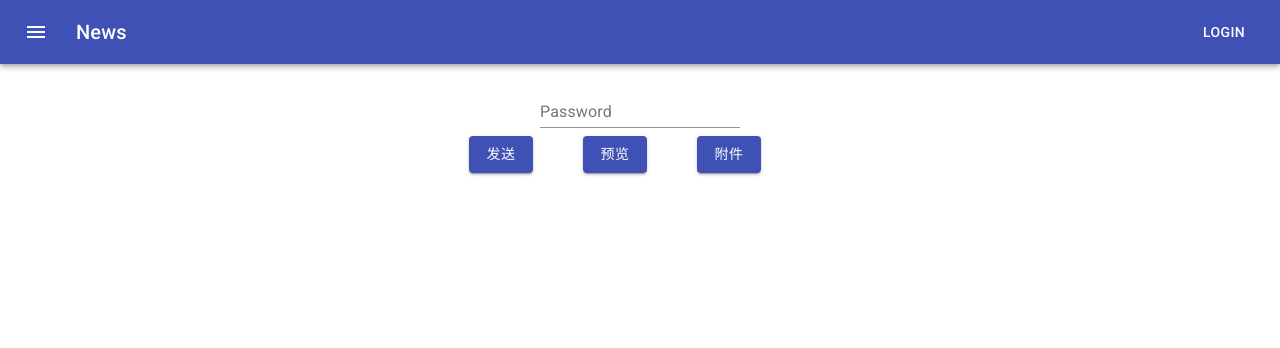
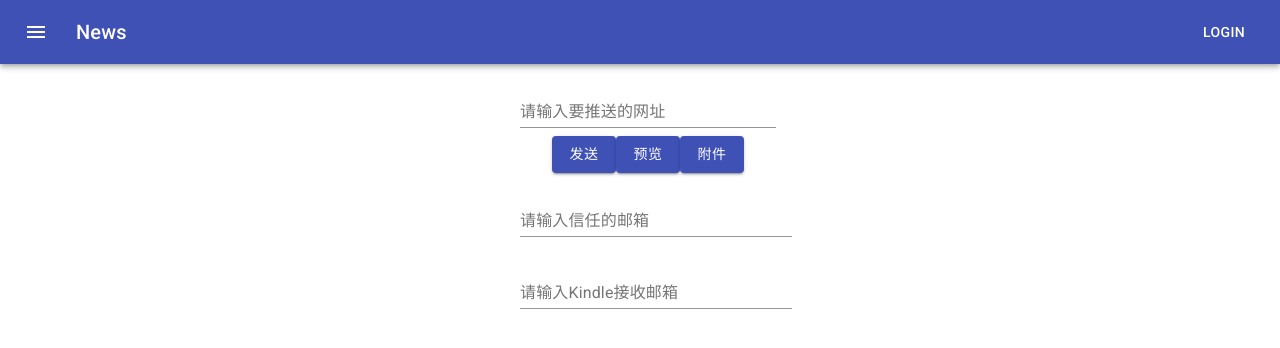
Before and after one commit to YafeiGeng/kindle_demo, a React (Create React App) app: page / in a window 1280 px wide. Shown: the top 348 px of the page. Built offline with nearby package versions, Linux system fonts and the light colour scheme.

Commit message:
refactor UI

```diff
--- a/src/component/AppBar.js
+++ b/src/component/AppBar.js
@@ -6,7 +6,6 @@ import Typography from '@material-ui/core/Typography';
 import Button from '@material-ui/core/Button';
 import IconButton from '@material-ui/core/IconButton';
 import MenuIcon from '@material-ui/icons/Menu';
-
 
 const useStyles = makeStyles(theme => ({
     root: {
--- a/src/component/AppMain.js
+++ b/src/component/AppMain.js
@@ -1,18 +1,28 @@
 import React from 'react';
 import Button from '@material-ui/core/Button';
 import TextField from '@material-ui/core/TextField';
-import { makeStyles } from '@material-ui/core/styles';
+import {makeStyles} from '@material-ui/core/styles';
 import '../style/App.scss';
 
 const useStyles = makeStyles(theme => ({
+    body:{
+        display: 'flex',
+        width:'100%',
+        textAlign: 'center',
+        justifyContent: 'center',
+    },
     container: {
         display: 'flex',
         flexWrap: 'wrap',
+        flexDirection: 'column',
+        width: '256px',
+        textAlign: 'center',
+        justifyContent: 'center',
     },
     textField: {
         marginLeft: theme.spacing(1),
         marginRight: theme.spacing(1),
-        width: 200,
+        width: '100%',
     },
     dense: {
         marginTop: 19,
@@ -20,24 +30,25 @@ const useStyles = makeStyles(theme => ({
     menu: {
         width: 200,
     },
+    button: {
+        marginRight: 50,
+    }
 }));
 
 function AppMain() {
     const classes = useStyles();
     return (
-        <div>
-
-            <div className='container'>
+        <div className={classes.body}>
+            <div className={classes.container}>
                 <TextField
                     id="standard-password-input"
-                    label="Password"
+                    label="请输入要推送的网址"
                     className={classes.textField}
                     type="password"
                     autoComplete="current-password"
                     margin="normal"
                 />
-            </div>
-            <div className='container'>
+                <div>
                     <Button className='button' variant="contained" color="primary">
                         发送
                     </Button>
@@ -48,8 +59,28 @@ function AppMain() {
                         附件
                     </Button>
                 </div>
+                <div>
+                    <TextField
+                        id="standard-password-input"
+                        label="请输入信任的邮箱"
+                        className={classes.textField}
+                        type="password"
+                        autoComplete="current-password"
+                        margin="normal"
+                    />
                 </div>
-
+                <div>
+                    <TextField
+                        id="standard-password-input"
+                        label="请输入Kindle接收邮箱"
+                        className={classes.textField}
+                        type="password"
+                        autoComplete="current-password"
+                        margin="normal"
+                    />
+                </div>
+            </div>
+        </div>
     );
 }
 
--- a/src/style/App.scss
+++ b/src/style/App.scss
@@ -1,11 +1,3 @@
 body{
   margin: 0px;
 }
-
-.container {
-  text-align: center;
-
-  .button {
-    margin-right: 50px;
-  }
-}
```
Lines whose indentation alone changed are shown as unchanged.
